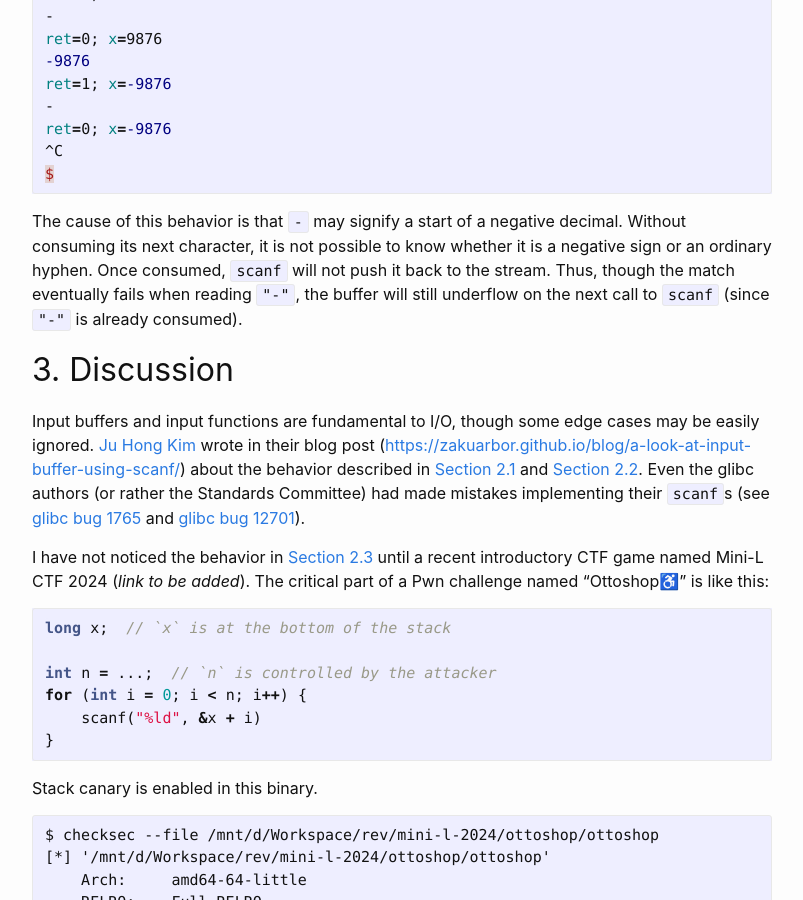
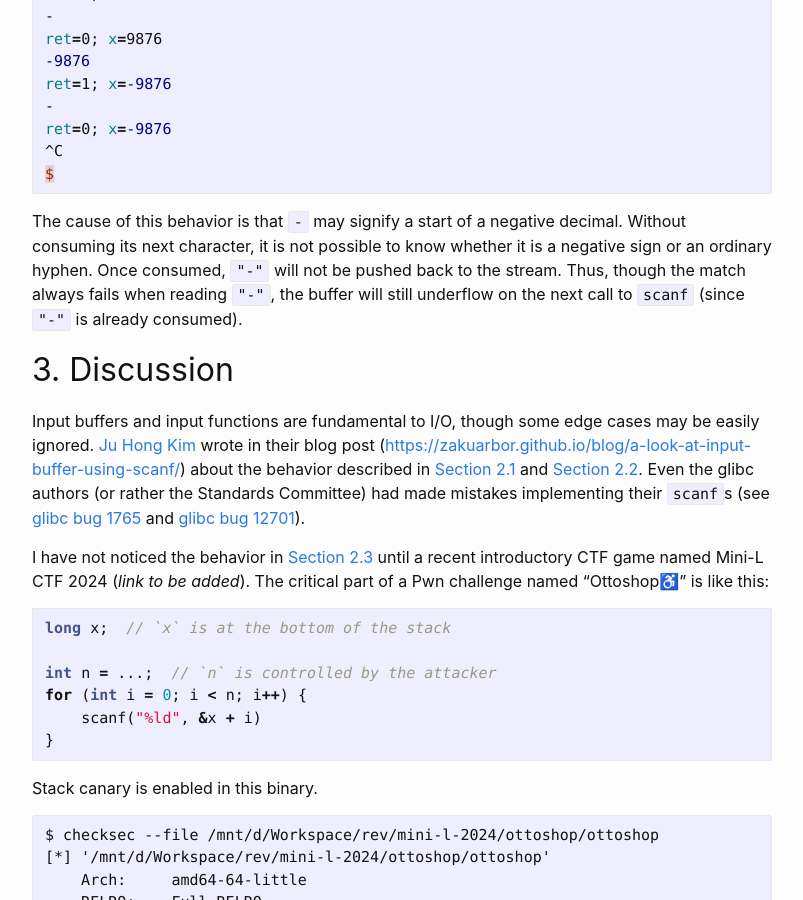
Before and after one commit to CSharperMantle/CSharperMantle.github.io, a Jekyll site: the page built from _posts/2024-05-07-what-can-i-scanf.md, in a window 1280 px wide and 900 px high, scrolled down 2763 px. Shown: the whole window, without its empty margins (238-1041 px from the left). Built offline with Jekyll 4.4.1, drawn with Linux system fonts in a browser that asks for light colours.

Commit message:
Fix grammar mistake in scanf

````diff
--- a/_posts/2024-05-07-what-can-i-scanf.md
+++ b/_posts/2024-05-07-what-can-i-scanf.md
@@ -138,7 +138,7 @@ ret=0; x=-9876
 $
 ```
 
-The cause of this behavior is that `-` may signify a start of a negative decimal. Without consuming its next character, it is not possible to know whether it is a negative sign or an ordinary hyphen. Once consumed, `scanf` will not push it back to the stream. Thus, though the match eventually fails when reading `"-"`, the buffer will still underflow on the next call to `scanf` (since `"-"` is already consumed).
+The cause of this behavior is that `-` may signify a start of a negative decimal. Without consuming its next character, it is not possible to know whether it is a negative sign or an ordinary hyphen. Once consumed, `"-"` will not be pushed back to the stream. Thus, though the match always fails when reading `"-"`, the buffer will still underflow on the next call to `scanf` (since `"-"` is already consumed).
 
 ## 3. Discussion
 
````
